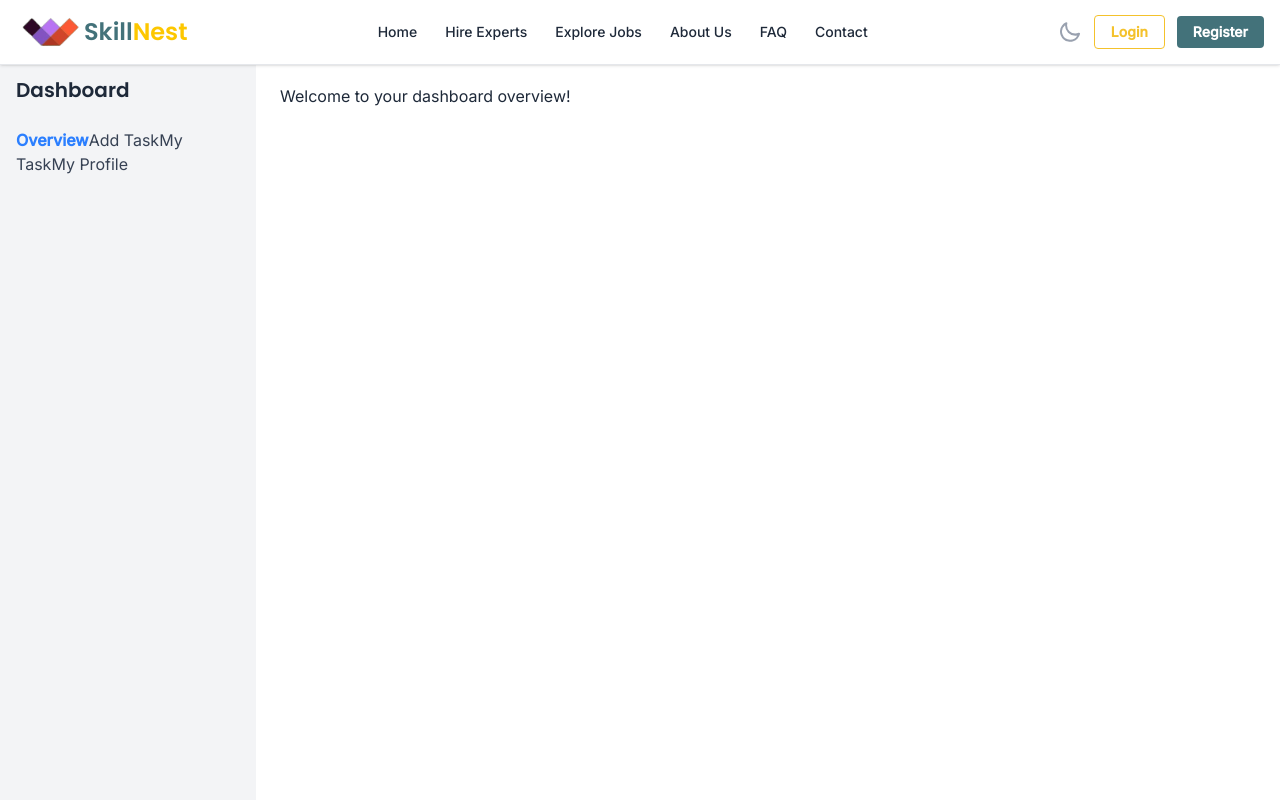
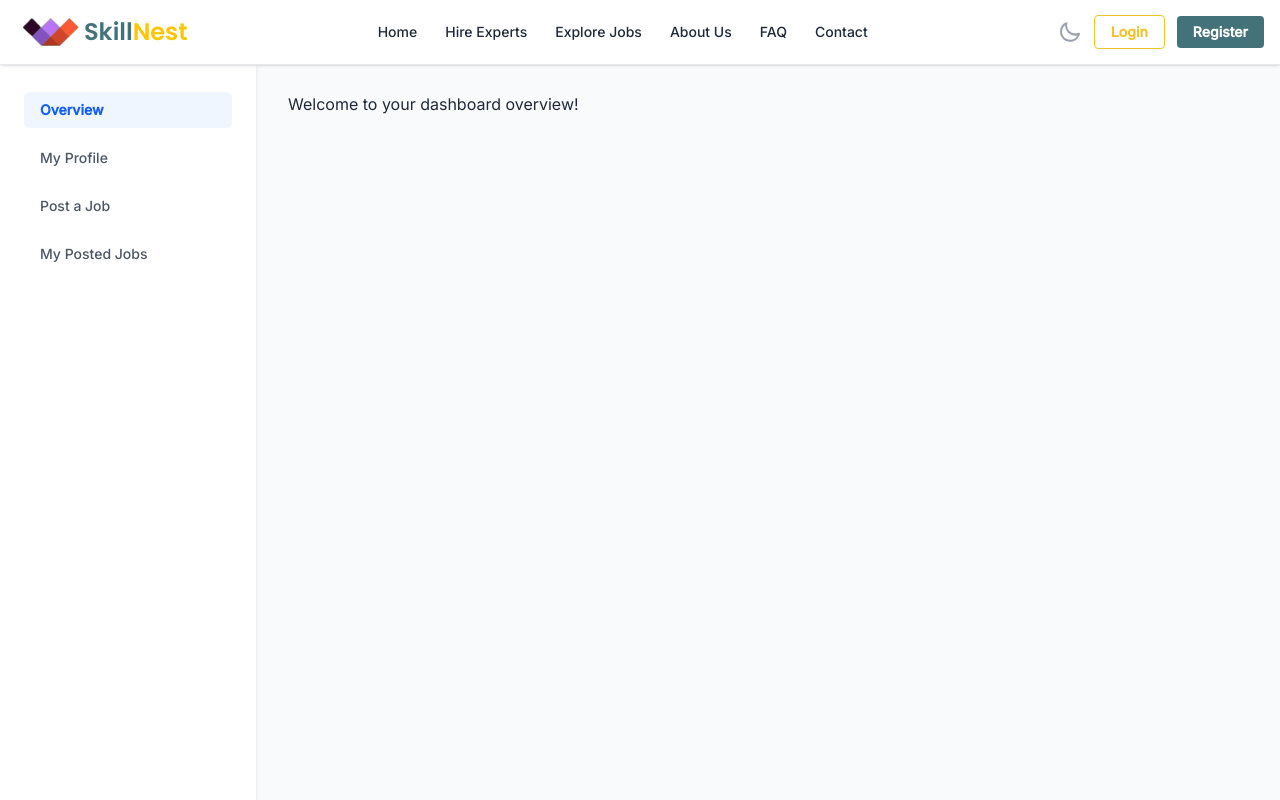
Before and after one commit to touhidtamim/Skillnest-Client-Side, a React (Vite) app: page /dashboard in a window 1280 px wide. Shown: the top 800 px of the page. Built offline with nearby package versions, Linux system fonts and the light colour scheme; no server answers.

Commit message:
updated job post page

```diff
--- a/src/Components/Navbar/Navbar.jsx
+++ b/src/Components/Navbar/Navbar.jsx
@@ -187,7 +187,7 @@ const Navbar = () => {
                     }
                     alt="User profile"
                     className="h-9 w-9 rounded-full border-2 border-blue-500 object-cover cursor-pointer"
-                    onClick={() => navigate("/my-profile")}
+                    onClick={() => navigate("/dashboard/my-profile")}
                   />
                   <Tooltip
                     anchorId="user-avatar"
@@ -231,7 +231,7 @@ const Navbar = () => {
                     }
                     alt="User profile"
                     className="h-9 w-9 rounded-full border-2 border-blue-500 cursor-pointer"
-                    onClick={() => navigate("/my-profile")}
+                    onClick={() => navigate("/dashboard/my-profile")}
                   />
                   <Tooltip
                     anchorId="mobile-avatar"
--- a/src/Pages/AddTask.jsx
+++ b/src/Pages/AddTask.jsx
@@ -25,6 +25,14 @@ const AddTask = () => {
     "Other",
   ];
 
+  // Urgency levels
+  const urgencyLevels = [
+    { value: "low", label: "Low (1-2 weeks)" },
+    { value: "medium", label: "Medium (3-7 days)" },
+    { value: "high", label: "High (1-3 days)" },
+    { value: "urgent", label: "Urgent (24 hours)" },
+  ];
+
   // Handle form submission to add a new task
   const handleAddTask = async (e) => {
     e.preventDefault();
@@ -40,8 +48,17 @@ const AddTask = () => {
       description: formData.get("description"),
       deadline: formData.get("deadline"),
       budget: parseFloat(formData.get("budget")),
+      image: formData.get("image"),
+      skillsRequired: formData
+        .get("skillsRequired")
+        .split(",")
+        .map((skill) => skill.trim()),
+      urgency: formData.get("urgency"),
+      proposalCount: 0, // Initialize with 0 proposals
       email: user?.email,
       name: user?.displayName,
+      status: "open", // Default status
+      createdAt: new Date().toISOString(),
     };
 
     try {
@@ -79,15 +96,17 @@ const AddTask = () => {
   };
 
   return (
-    <div className="max-w-2xl mx-auto p-6 bg-white rounded-lg shadow-lg">
-      <h2 className="text-3xl font-bold text-center text-gray-800 mb-6">
+    <div className="max-w-4xl mx-auto p-6 bg-white rounded-lg shadow-lg">
+      <h2 className="text-3xl font-bold text-center text-gray-800 mb-8">
         Add a New Task
       </h2>
-      <form onSubmit={handleAddTask} className="space-y-5">
+      <form onSubmit={handleAddTask} className="space-y-6">
+        {/* First Row - Title and Category */}
+        <div className="grid grid-cols-1 md:grid-cols-2 gap-6">
           {/* Task Title Input */}
           <div>
             <label className="block text-sm font-medium text-gray-700 mb-1">
-            Task Title
+              Task Title *
             </label>
             <input
               type="text"
@@ -101,7 +120,7 @@ const AddTask = () => {
           {/* Category Select */}
           <div>
             <label className="block text-sm font-medium text-gray-700 mb-1">
-            Category
+              Category *
             </label>
             <select
               name="category"
@@ -116,38 +135,27 @@ const AddTask = () => {
               ))}
             </select>
           </div>
+        </div>
 
-        {/* Description Textarea */}
+        {/* Second Row - Image and Budget */}
+        <div className="grid grid-cols-1 md:grid-cols-2 gap-6">
+          {/* Image Upload */}
           <div>
             <label className="block text-sm font-medium text-gray-700 mb-1">
-            Description
+              Task Image (URL)
             </label>
-          <textarea
-            name="description"
-            placeholder="Describe your task in detail..."
-            rows="4"
+            <input
+              type="url"
+              name="image"
+              placeholder="https://example.com/image.jpg"
               className="w-full p-3 border border-gray-300 rounded-lg focus:ring-2 focus:ring-blue-500 focus:border-blue-500"
-            required
             />
           </div>
 
-        {/* Deadline and Budget Inputs */}
-        <div className="grid grid-cols-1 md:grid-cols-2 gap-5">
+          {/* Budget Input */}
           <div>
             <label className="block text-sm font-medium text-gray-700 mb-1">
-              Deadline
-            </label>
-            <input
-              type="date"
-              name="deadline"
-              min={new Date().toISOString().split("T")[0]}
-              className="w-full p-3 border border-gray-300 rounded-lg focus:ring-2 focus:ring-blue-500 focus:border-blue-500"
-              required
-            />
-          </div>
-          <div>
-            <label className="block text-sm font-medium text-gray-700 mb-1">
-              Budget ($)
+              Budget ($) *
             </label>
             <input
               type="number"
@@ -161,8 +169,72 @@ const AddTask = () => {
           </div>
         </div>
 
-        {/* Readonly Email and Name */}
-        <div className="grid grid-cols-1 md:grid-cols-2 gap-5">
+        {/* Third Row - Deadline and Urgency */}
+        <div className="grid grid-cols-1 md:grid-cols-2 gap-6">
+          {/* Deadline Input */}
+          <div>
+            <label className="block text-sm font-medium text-gray-700 mb-1">
+              Deadline *
+            </label>
+            <input
+              type="date"
+              name="deadline"
+              min={new Date().toISOString().split("T")[0]}
+              className="w-full p-3 border border-gray-300 rounded-lg focus:ring-2 focus:ring-blue-500 focus:border-blue-500"
+              required
+            />
+          </div>
+
+          {/* Urgency Select */}
+          <div>
+            <label className="block text-sm font-medium text-gray-700 mb-1">
+              Urgency Level *
+            </label>
+            <select
+              name="urgency"
+              className="w-full p-3 border border-gray-300 rounded-lg focus:ring-2 focus:ring-blue-500 focus:border-blue-500"
+              required
+            >
+              <option value="">Select urgency level</option>
+              {urgencyLevels.map((level) => (
+                <option key={level.value} value={level.value}>
+                  {level.label}
+                </option>
+              ))}
+            </select>
+          </div>
+        </div>
+
+        {/* Skills Required */}
+        <div>
+          <label className="block text-sm font-medium text-gray-700 mb-1">
+            Skills Required (comma separated) *
+          </label>
+          <input
+            type="text"
+            name="skillsRequired"
+            placeholder="e.g. React, Node.js, MongoDB"
+            className="w-full p-3 border border-gray-300 rounded-lg focus:ring-2 focus:ring-blue-500 focus:border-blue-500"
+            required
+          />
+        </div>
+
+        {/* Description Textarea */}
+        <div>
+          <label className="block text-sm font-medium text-gray-700 mb-1">
+            Detailed Description *
+          </label>
+          <textarea
+            name="description"
+            placeholder="Describe your task in detail including requirements, deliverables, and any special instructions..."
+            rows="6"
+            className="w-full p-3 border border-gray-300 rounded-lg focus:ring-2 focus:ring-blue-500 focus:border-blue-500"
+            required
+          />
+        </div>
+
+        {/* Readonly User Info */}
+        <div className="grid grid-cols-1 md:grid-cols-2 gap-6">
           <div>
             <label className="block text-sm font-medium text-gray-700 mb-1">
               Your Email
@@ -188,6 +260,7 @@ const AddTask = () => {
         </div>
 
         {/* Submit Button */}
+        <div className="pt-4">
           <button
             type="submit"
             disabled={loading}
@@ -222,9 +295,10 @@ const AddTask = () => {
                 Processing...
               </span>
             ) : (
-            "Add Task"
+              "Publish Task"
             )}
           </button>
+        </div>
       </form>
     </div>
   );
--- a/src/Pages/Dashboard/DashboardLayouts.jsx
+++ b/src/Pages/Dashboard/DashboardLayouts.jsx
@@ -2,53 +2,75 @@ import { NavLink, Outlet } from "react-router-dom";
 
 const DashboardLayout = () => {
   return (
-    <div className="min-h-screen flex">
-      {/* Sidebar */}
-      <aside className="w-64 bg-gray-100 p-4">
-        <h2 className="text-xl font-bold mb-6">Dashboard</h2>
-        <nav className="space-y-2">
+    <div className="min-h-screen bg-gray-50 flex flex-col lg:flex-row">
+      {/* Sidebar (Left on Desktop, Top on Mobile/Tablet) */}
+      <aside className="bg-white shadow-md w-full lg:w-64 px-4 py-4 lg:px-6 lg:py-8 flex flex-col lg:min-h-screen">
+        {/* Title (only on small screens) */}
+        <h2 className="text-2xl font-bold text-gray-800 mb-4 lg:hidden">
+          Dashboard
+        </h2>
+
+        <nav className="flex flex-wrap lg:flex-col gap-2 lg:gap-3 text-sm font-medium">
           <NavLink
             to="/dashboard"
             end
             className={({ isActive }) =>
-              isActive ? "font-bold text-blue-500" : "text-gray-700"
+              `px-4 py-2 rounded-md transition ${
+                isActive
+                  ? "bg-blue-50 text-blue-600 font-semibold"
+                  : "text-gray-600 hover:bg-gray-100"
+              }`
             }
           >
             Overview
           </NavLink>
 
           <NavLink
+            to="/dashboard/my-profile"
+            className={({ isActive }) =>
+              `px-4 py-2 rounded-md transition ${
+                isActive
+                  ? "bg-blue-50 text-blue-600 font-semibold"
+                  : "text-gray-600 hover:bg-gray-100"
+              }`
+            }
+          >
+            My Profile
+          </NavLink>
+
+          <NavLink
             to="/dashboard/add-task"
             className={({ isActive }) =>
-              isActive ? "font-bold text-blue-500" : "text-gray-700"
+              `px-4 py-2 rounded-md transition ${
+                isActive
+                  ? "bg-blue-50 text-blue-600 font-semibold"
+                  : "text-gray-600 hover:bg-gray-100"
+              }`
             }
           >
-            Add Task
+            Post a Job
           </NavLink>
 
           <NavLink
             to="/dashboard/my-task"
             className={({ isActive }) =>
-              isActive ? "font-bold text-blue-500" : "text-gray-700"
+              `px-4 py-2 rounded-md transition ${
+                isActive
+                  ? "bg-blue-50 text-blue-600 font-semibold"
+                  : "text-gray-600 hover:bg-gray-100"
+              }`
             }
           >
-            My Task
-          </NavLink>
-
-          <NavLink
-            to="/dashboard/my-profile"
-            className={({ isActive }) =>
-              isActive ? "font-bold text-blue-500" : "text-gray-700"
-            }
-          >
-            My Profile
+            My Posted Jobs
           </NavLink>
         </nav>
       </aside>
 
-      {/* Main Content */}
-      <main className="flex-1 p-6 bg-white">
-        <Outlet />
+      {/* Main Content Area */}
+      <main className="flex-1 p-4 lg:p-8 overflow-auto">
+        <div className="max-w-6xl mx-auto">
+          <Outlet />
+        </div>
       </main>
     </div>
   );
```
Lines whose indentation alone changed are shown as unchanged.
